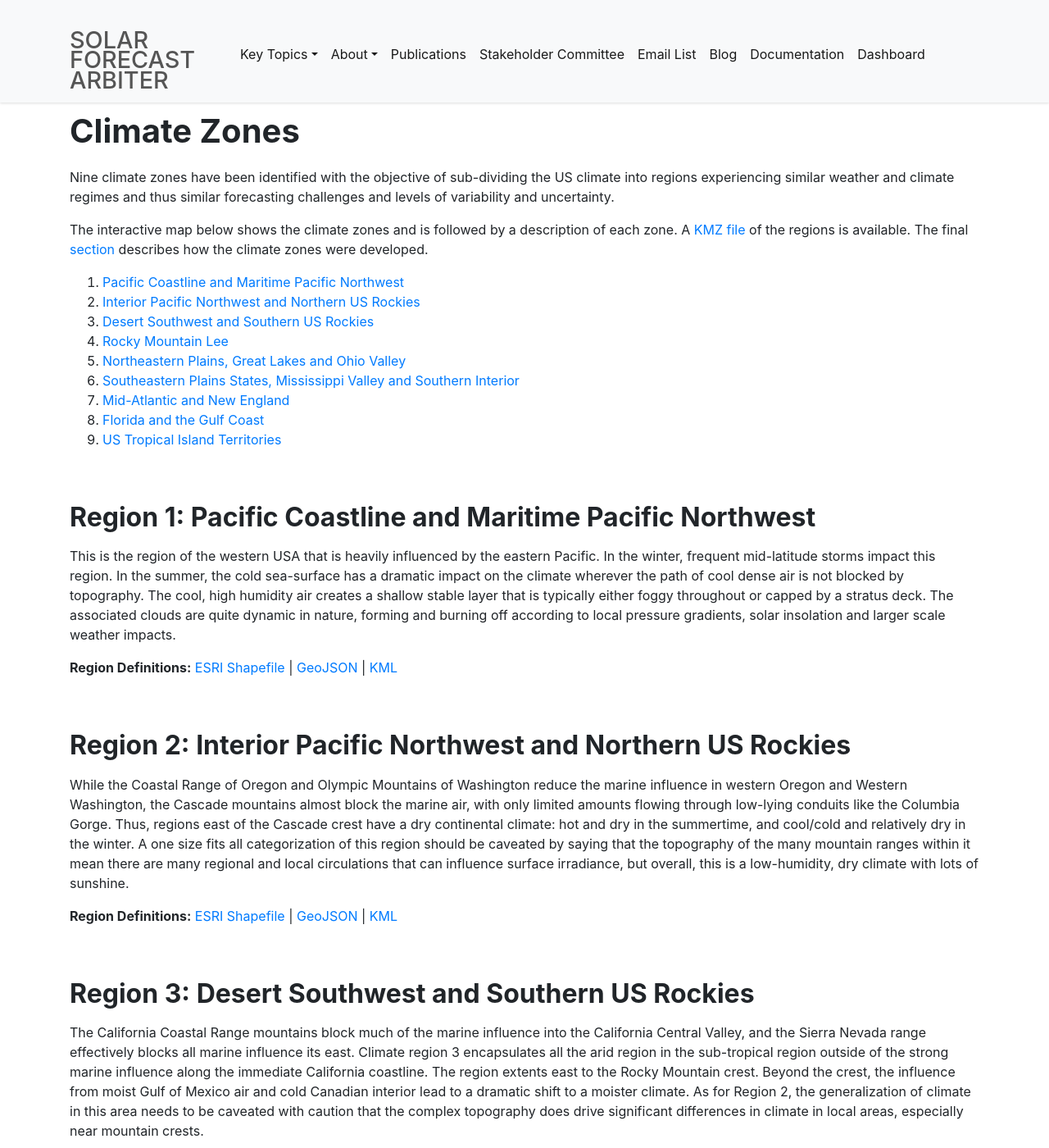
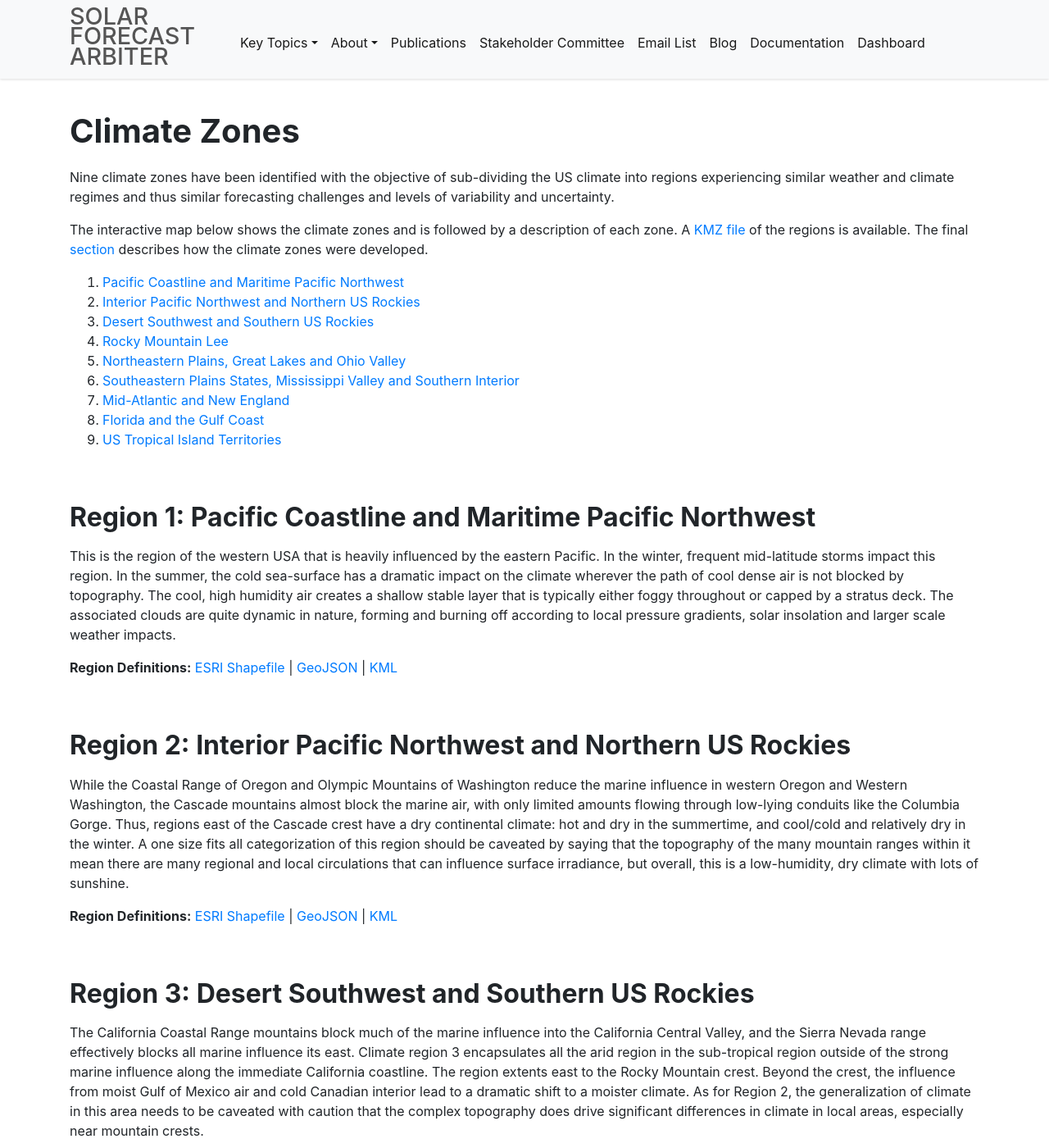
Before and after one commit to SolarArbiter/SolarArbiter.github.io, a Jekyll site: the page built from climatezones.md, in a window 1280 px wide and 1400 px high. Shown: the whole window at 82% size. Built offline with Jekyll 4.4.1, drawn with Linux system fonts in a browser that asks for light colours; a script that is not in the unit is left out.

Commit message:
fix header spacing when clicking to anchor tag, fix header spacing

```diff
--- a/css/styles.css
+++ b/css/styles.css
@@ -41,6 +41,7 @@
   text-transform: uppercase;
   line-height: .85;
   font-weight: 500;
+  margin-top: 0;
 }
 .logo-wrap a{
         color: #555;
@@ -90,8 +91,8 @@
 .anchor:before{
     display: block;
     content: " ";
-    margin-top: -75px;
-    height: 75px;
+    margin-top: -7rem;
+    height: 7rem;
     visibility: hidden;
 }
 
```
